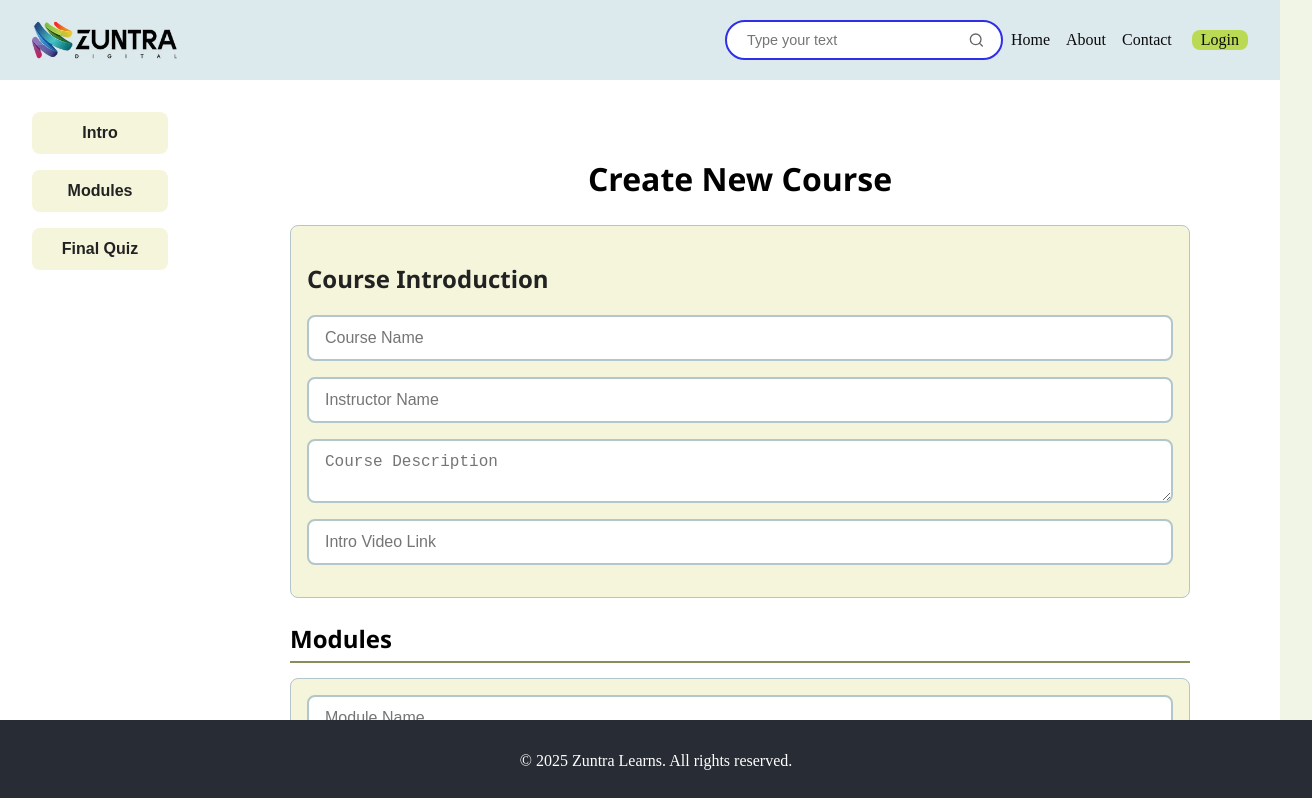
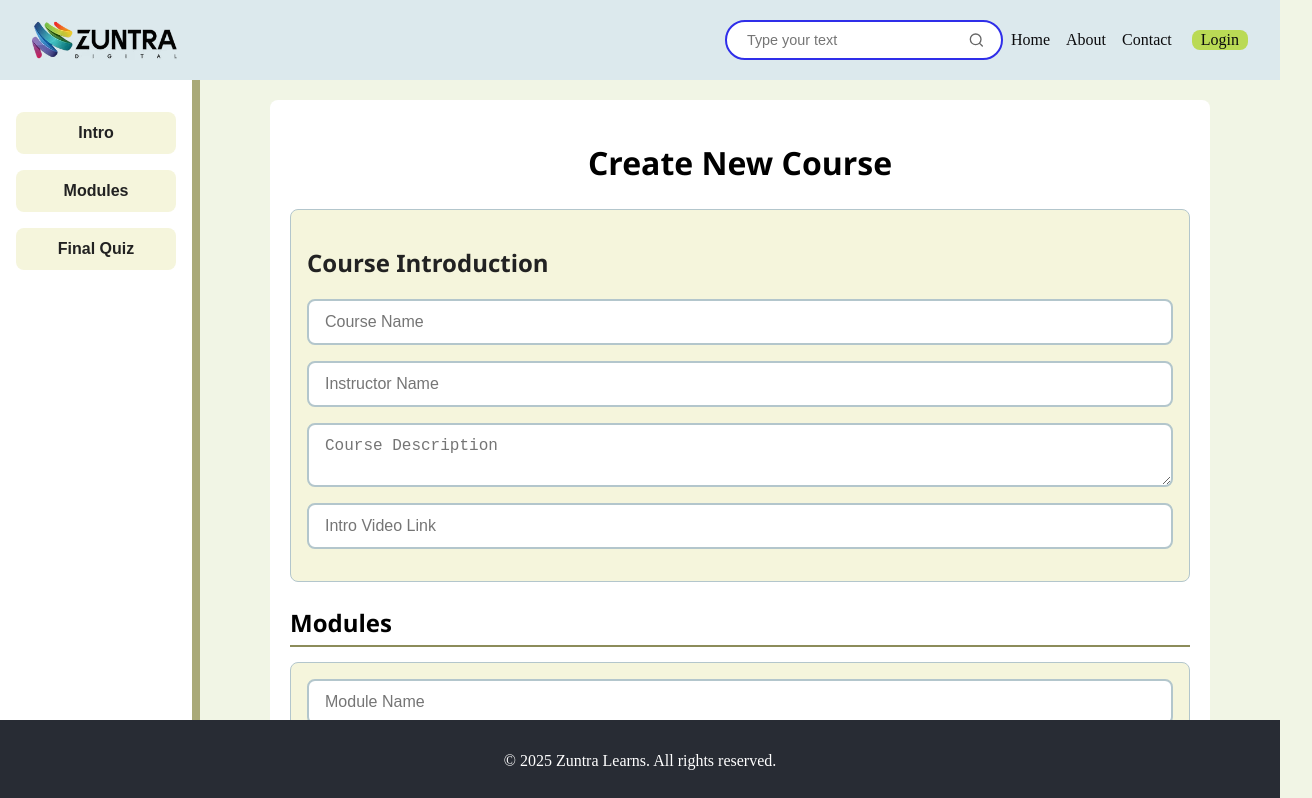
Before and after one commit to abdul8704/EduTrack, a React (Vite) app in the folder client/: page /addcourse in a window 1280 px wide. Shown: the top 798 px of the page, 1312 px wide, since content can reach past the window. Built offline with nearby package versions, Linux system fonts and the light colour scheme.

Commit message:
footer widthauto

```diff
--- a/client/src/components/AddCourse.jsx
+++ b/client/src/components/AddCourse.jsx
@@ -1,6 +1,4 @@
 import React, { useState, useRef } from "react";
-import {Navbar} from "./Navbar";
-import {Footer} from "./Footer";
 import "../styles/addcourse.css";
 
 export const AddCourse = () => {
@@ -110,63 +108,32 @@ export const AddCourse = () => {
   };
 
   return (
-    <div className="addcourse-wrapper">
-
-      <div className="page-container">
-        <aside className="sidebar-fixed">
-          <div className="sidebar">
+    <div className="addcourse-page">
+      <aside className="sidebar">
         <button onClick={() => scrollTo(introRef)}>Intro</button>
         <button onClick={() => scrollTo(moduleRef)}>Modules</button>
         <button onClick={() => scrollTo(quizRef)}>Final Quiz</button>
-          </div>
       </aside>
-        <div className="scrollable-content">
+
       <form className="addcourse-form" onSubmit={handleSubmit}>
         <h1 className="addcourse-title">Create New Course</h1>
+
         {/* Intro Section */}
-            <div ref={introRef} className="addcourse-intro-section" id="intro">
+        <div ref={introRef} className="addcourse-intro-section">
           <h2>Course Introduction</h2>
-  <input
-    type="text"
-    name="courseName"
-    placeholder="Course Name"
-    className="addcourse-input"
-    value={courseData.courseName}
-    onChange={handleCourseChange}
-  />
-  <input
-    type="text"
-    name="instructorName"
-    placeholder="Instructor Name"
-    className="addcourse-input"
-    value={courseData.instructorName}
-    onChange={handleCourseChange}
-  />
-  <textarea
-    name="description"
-    placeholder="Course Description"
-    className="addcourse-textarea"
-    value={courseData.description}
-    onChange={handleCourseChange}
-  ></textarea>
-  <input
-    type="text"
-    name="introVideo"
-    placeholder="Intro Video Link"
-    className="addcourse-input"
-    value={courseData.introVideo}
-    onChange={handleCourseChange}
-  />
+          <input type="text" name="courseName" placeholder="Course Name" className="addcourse-input" value={courseData.courseName} onChange={handleCourseChange} />
+          <input type="text" name="instructorName" placeholder="Instructor Name" className="addcourse-input" value={courseData.instructorName} onChange={handleCourseChange} />
+          <textarea name="description" placeholder="Course Description" className="addcourse-textarea" value={courseData.description} onChange={handleCourseChange}></textarea>
+          <input type="text" name="introVideo" placeholder="Intro Video Link" className="addcourse-input" value={courseData.introVideo} onChange={handleCourseChange} />
         </div>
 
-            {/* Modules */}
-            <div className="addcourse-modules addcourse-section" ref={moduleRef}>
+        {/* Modules Section */}
+        <div className="addcourse-modules" ref={moduleRef}>
           <h2>Modules</h2>
           {courseData.modules.map((module, moduleIndex) => (
             <div key={moduleIndex} className="addcourse-module">
               <input type="text" placeholder="Module Name" className="addcourse-input" value={module.name} onChange={(e) => handleModuleChange(moduleIndex, "name", e.target.value)} />
 
-                  {/* Lectures */}
               <div className="addcourse-lectures">
                 <h3>Lectures</h3>
                 {module.lectures.map((lecture, lectureIndex) => (
@@ -179,7 +146,6 @@ export const AddCourse = () => {
                 <button type="button" className="addcourse-button-small" onClick={() => addLecture(moduleIndex)}>+ Add Lecture</button>
               </div>
 
-                  {/* Assignments */}
               <div className="addcourse-assignments">
                 <h3>Assignments</h3>
                 {module.assignments.map((assignment, assignmentIndex) => (
@@ -202,8 +168,8 @@ export const AddCourse = () => {
           <button type="button" className="addcourse-button" onClick={addModule}>+ Add Module</button>
         </div>
 
-            {/* Final Quiz */}
-            <div className="addcourse-final-quiz addcourse-section" ref={quizRef}>
+        {/* Final Quiz Section */}
+        <div className="addcourse-final-quiz" ref={quizRef}>
           <h2>Final Quiz</h2>
           {courseData.quiz.map((q, qIndex) => (
             <div key={qIndex} className="addcourse-quiz-question-block">
@@ -217,14 +183,11 @@ export const AddCourse = () => {
           <button type="button" className="addcourse-button" onClick={addQuizQuestion}>+ Add Quiz Question</button>
         </div>
 
-            {/* Submit */}
+        {/* Submit Button */}
         <div className="addcourse-submit-container">
           <button type="submit" className="addcourse-submit-button">Submit Course</button>
         </div>
       </form>
     </div>
-      </div>
-      <Footer />
-    </div>
   );
 };
--- a/client/src/styles/addcourse.css
+++ b/client/src/styles/addcourse.css
@@ -3,12 +3,15 @@
   display: flex;
   flex-direction: column;
   height: 100vh;
+  overflow: hidden;
 }
 
 /* Sidebar + Form Container */
 .page-container {
   display: flex;
   flex: 1;
+  height: calc(100vh - 6rem); /* 3rem navbar + 3rem footer */
+  overflow: hidden;
 }
 .addcourse-intro-section {
   margin-bottom: 1.5rem;
@@ -16,6 +19,13 @@
   border: 0.0625rem solid #b3c6cc;
   border-radius: 0.5rem;
   background-color: #f5f5dc; /* Beige */
+}
+
+.addcourse-page {
+  display: flex;
+  flex-direction: row;
+  height: 100%;
+  overflow-y: auto;
 }
 
 /* Scroll only form section */
@@ -36,6 +46,7 @@
   top: 0;
   background:  #ffffff; /* Olive green or change to suit beige theme */
   color: #ffffff;
+  border-right: #a9a978 solid 0.5rem;
   flex-shrink: 0;
   overflow-y: auto;
   z-index: 100;
@@ -44,12 +55,15 @@
 
 /* Sidebar Layout */
 .sidebar {
+  width: 200px;
+  flex-shrink: 0;
+  background-color: #ffffff;
+  border-right: 0.5rem solid #a9a978;
+  padding: 2rem 1rem;
+  box-sizing: border-box;
   display: flex;
   flex-direction: column;
   gap: 1rem;
-  padding: 2rem;
-  overflow-y: auto;
-  max-height: 100vh;
 }
 
 /* Sidebar Buttons */
@@ -71,6 +85,8 @@
 
 /* Form Styling */
 .addcourse-form {
+  flex: 1;
+  overflow-y: auto;
   max-width: 56.25rem;
   margin: 1.25rem auto;
   padding: 1.25rem;
@@ -78,6 +94,12 @@
   font-family: 'Segoe UI', Tahoma, Geneva, Verdana, sans-serif;
   color: #222;
   background-color: #ffffff;
+}
+
+.addcourse-wrapper,
+.page-container,
+.scrollable-content {
+  all: unset;
 }
 
 /* Form Titles */
--- a/client/src/styles/navbar.css
+++ b/client/src/styles/navbar.css
@@ -4,14 +4,13 @@
   color: white;
   text-align: center;
   position: sticky;
-  bottom: 0;
-  width: 100%;
+  bottom: 0rem;
+  width: auto;
   height: 3rem;
   z-index: 1000;
 }
 .navbar {
-  position: fixed;
-  top: 0;
+  position: sticky;
   width: 100%;
   height: 3rem;
   z-index: 1000;
```
Lines whose indentation alone changed are shown as unchanged.
